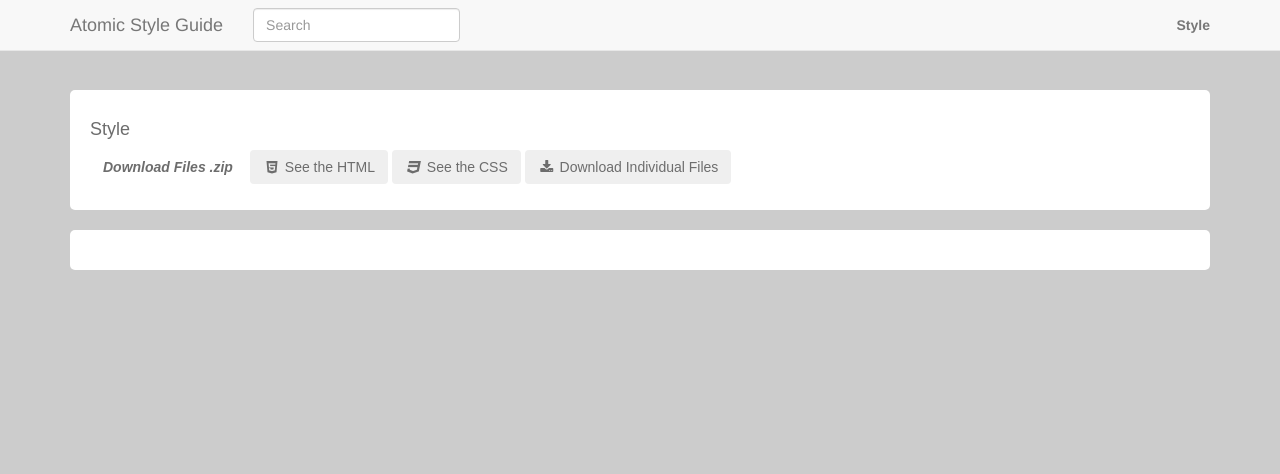
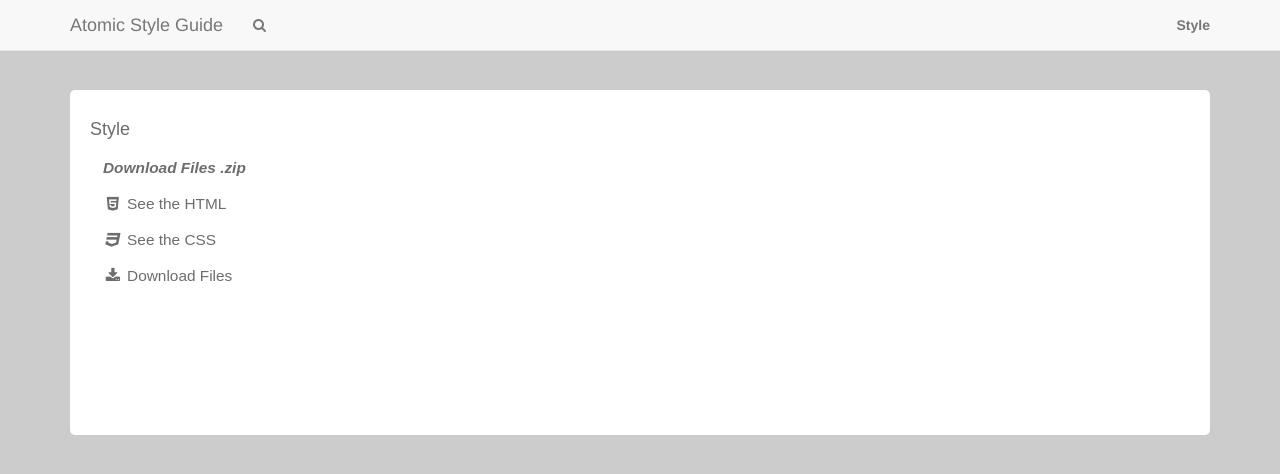
Before and after one commit to ydhamija96/Atomic-Styleguide, a PHP site: page /index.php?path=style in a window 1280 px wide. Shown: the top 474 px of the page. Run offline with PHP 8.4, Linux system fonts and the light colour scheme; data that the repository does not hold is empty; some libraries are stand-ins or nearby versions.

Commit message:
Changed some styling.

```diff
--- a/index.php
+++ b/index.php
@@ -60,11 +60,14 @@
             </div>
             <div id="navbar" class="navbar-collapse collapse">
                 <ul class="nav navbar-nav">
+                    <li id="atomic-styleguide-search-button" style="cursor:pointer;"><p class="navbar-text"><i class="fa fa-search"></i></p></li>
+                    <li id="atomic-styleguide-search-form" style="width:0; height:0; overflow:hidden;">
                         <form class="navbar-form navbar-left" role="search" method="GET" action="index.php">
                         <div class="form-group">
                             <input type="text" name="search" class="form-control" placeholder="Search">
                         </div>
                         </form>
+                    </li>
                     <?php
 
                         // Display all directories in bitbucket root:
@@ -227,7 +230,7 @@
                                             <i class="fa fa-css3 fa-fw"></i> See the CSS
                                         </button>
                                         <button class="btn" type="button" data-toggle="collapse" data-target="#assets<?= $counter ?>" aria-expanded="false" aria-controls="assets<?= $counter ?>">
-                                            <i class="fa fa-download fa-fw"></i> Download Individual Files
+                                            <i class="fa fa-download fa-fw"></i> Download Files
                                         </button>
                                     </div>
                                     <div class="element">
@@ -359,6 +362,7 @@
 
                     // Display the single item
                     ?>
+                    <div class="singleElement">
                         <div class="options">
                             <?php
                                 $output = ucwords(preg_replace('/.*\/(.+)\.html/i', '${1}', str_replace('_', ' ', $path)));
@@ -375,7 +379,7 @@
                                 <i class="fa fa-css3 fa-fw"></i> See the CSS
                             </button>
                             <button class="btn" type="button" data-toggle="collapse" data-target="#assets" aria-expanded="false" aria-controls="assets">
-                            <i class="fa fa-download fa-fw"></i> Download Individual Files
+                                <i class="fa fa-download fa-fw"></i> Download Files
                             </button>
                         </div>
                         <div class="element">
@@ -454,6 +458,7 @@
                             </div>
                             <?php echo $repo->fixedcontents($path); ?>
                         </div>
+                    </div>
                     <?php
                 }
             ?>
@@ -478,7 +483,16 @@
     <!-- IE10 viewport hack for Surface/desktop Windows 8 bug -->
     <script src="http://getbootstrap.com/assets/js/ie10-viewport-bug-workaround.js"></script>
     <script src="//cdnjs.cloudflare.com/ajax/libs/highlight.js/8.6/highlight.min.js"></script><!-- No idea if licensing allows this. -->
-    <script>hljs.initHighlightingOnLoad();</script>
+    <script>
+        hljs.initHighlightingOnLoad();
+        var search_expanded = false;
+        $('#atomic-styleguide-search-button').click(function(){
+            $('#atomic-styleguide-search-form').animate({ width: (search_expanded)?'0':'225px', height: (search_expanded)?'0':'51px' }, 500, function(){
+                search_expanded = !search_expanded;
+            });
+            $('#atomic-styleguide-search-button').css('background-color', (search_expanded)?'inherit':'#CCCCCC');
+        });
+    </script>
 </body>
 
 </html>
--- a/style.css
+++ b/style.css
@@ -5,7 +5,7 @@ body > #content > .singleElement > .options{
     display:inline-block;
     float:left;
     width:20%;
-    min-width:210px;
+    min-width:165px;
     margin-bottom:20px;
 }
 body > #content > .options{
```
Lines whose indentation alone changed are shown as unchanged.
